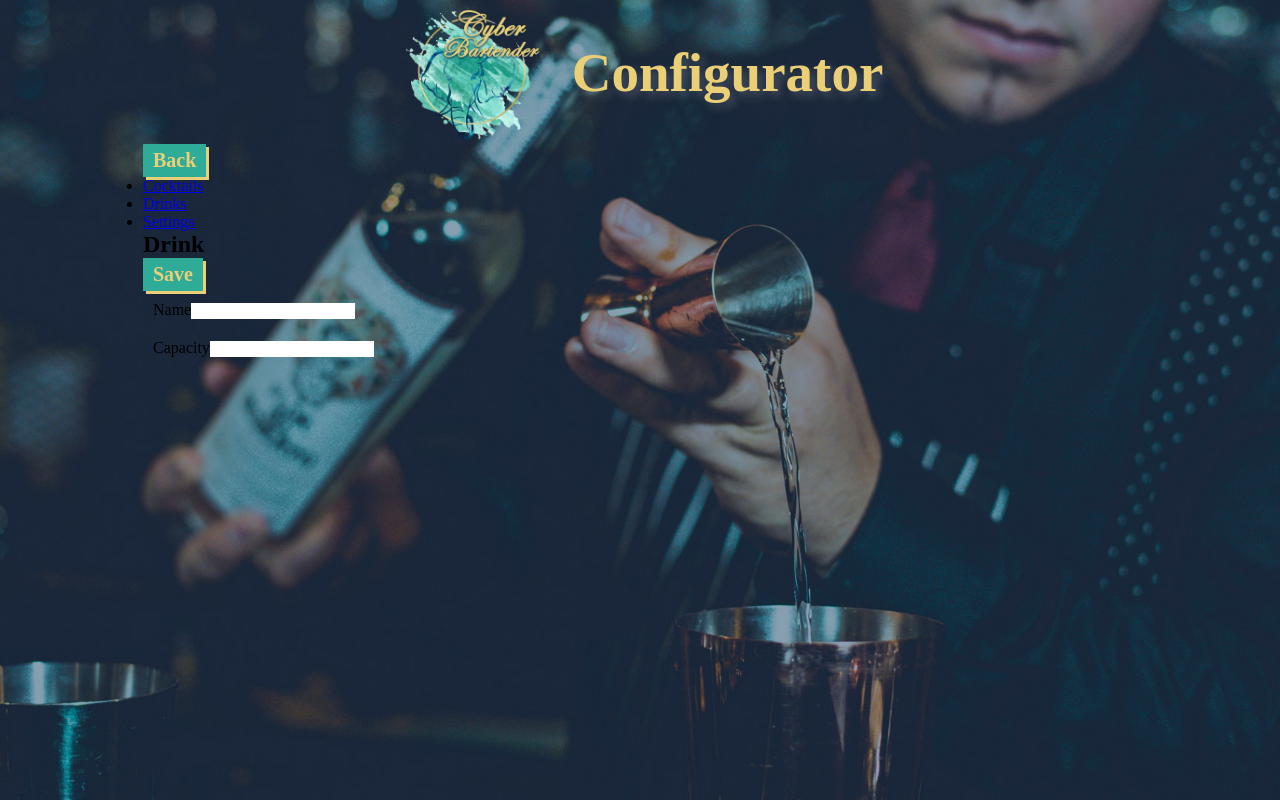
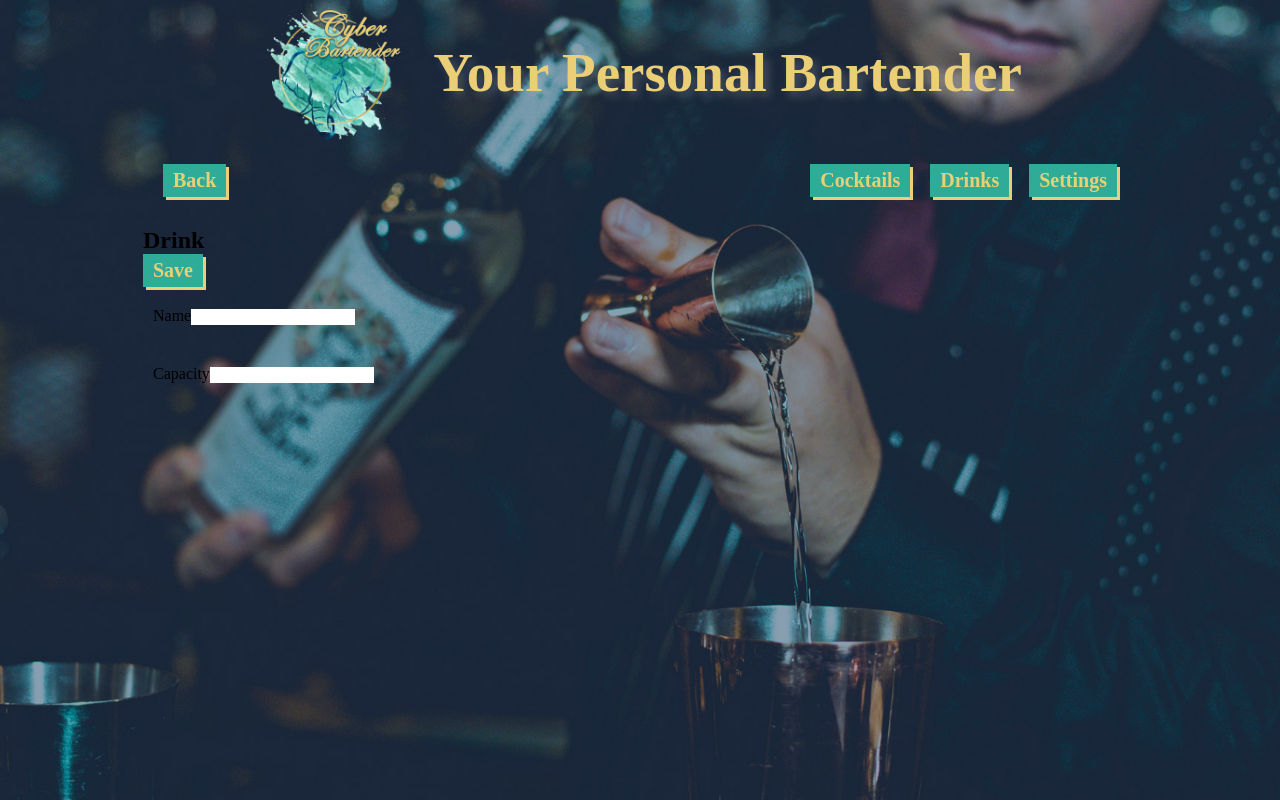
Before and after one commit to serioga-ninja/hakaton-cyber-barmen, an Angular app in the folder projects/Client/: page /admin/drink in a window 1280 px wide. Built offline with nearby package versions, Linux system fonts and the light colour scheme; a web font is replaced by a local one.

Commit message:
Add config page and angular material

```diff
--- a/projects/Client/package.json
+++ b/projects/Client/package.json
@@ -12,10 +12,12 @@
   "private": true,
   "dependencies": {
     "@angular/animations": "~11.0.1",
+    "@angular/cdk": "^11.0.1",
     "@angular/common": "~11.0.1",
     "@angular/compiler": "~11.0.1",
     "@angular/core": "~11.0.1",
     "@angular/forms": "~11.0.1",
+    "@angular/material": "^11.0.1",
     "@angular/platform-browser": "~11.0.1",
     "@angular/platform-browser-dynamic": "~11.0.1",
     "@angular/router": "~11.0.1",
--- a/projects/Client/src/app/admin-page/admin-page.component.html
+++ b/projects/Client/src/app/admin-page/admin-page.component.html
@@ -1,13 +1,11 @@
-<app-logo [title]="'Configurator'"></app-logo>
+<app-logo [title]="'Your Personal Bartender'"></app-logo>
 
-<div class="top-menu">
+<div class="menu">
   <button (click)="back()">Back</button>
   <nav>
-    <ul>
-      <li><a [routerLink]="'cocktails'">Cocktails</a></li>
-      <li><a [routerLink]="'drinks'">Drinks</a></li>
-      <li><a [routerLink]="'config'">Settings</a></li>
-    </ul>
+    <button [routerLink]="'cocktails'">Cocktails</button>
+    <button [routerLink]="'drinks'">Drinks</button>
+    <button [routerLink]="'config'">Settings</button>
   </nav>
 </div>
 <router-outlet></router-outlet>
--- a/projects/Client/src/app/admin-page/admin-page.component.scss
+++ b/projects/Client/src/app/admin-page/admin-page.component.scss
@@ -0,0 +1,9 @@
+.menu {
+  display: flex;
+  justify-content: space-between;
+  margin: 10px 10px 20px;
+
+  button {
+    margin: 10px;
+  }
+}
--- a/projects/Client/src/app/api.service.ts
+++ b/projects/Client/src/app/api.service.ts
@@ -1,13 +1,16 @@
 import { HttpClient } from '@angular/common/http';
 import { Injectable } from '@angular/core';
 import { Observable, of } from 'rxjs';
-import { ICocktail, IDrink, ILoginBody } from './models';
+import { ICocktail, IConfigPipe, IDrink, ILoginBody } from './models';
+
+const baseAPI = 'http://localhost:3000/api/';
 
 const apiUrls = {
   login: '',
-  cocktails: 'http://localhost:3000/api/cocktails',
-  drinks: 'http://localhost:3000/api/drinks',
-  cookCocktail: 'http://localhost:3000/api/orders'
+  config: `${baseAPI}config`,
+  cocktails: `${baseAPI}cocktails`,
+  drinks: `${baseAPI}drinks`,
+  cookCocktail: `${baseAPI}orders`,
 }
 
 @Injectable({
@@ -30,8 +33,14 @@ export class ApiService {
     return this.httpClient.post(apiUrls.cookCocktail, {cocktailId: cocktail.id});
   }
 
+  getConfig() {
+    return this.httpClient.get<IConfigPipe[]>(apiUrls.config);
+  }
+  setConfig(body: IConfigPipe[]) {
+    return this.httpClient.put<IConfigPipe[]>(apiUrls.config, body);
+  }
+
   getCocktails(): Observable<ICocktail[]> {
-
     return this.httpClient.get<ICocktail[]>(apiUrls.cocktails);
   }
 
--- a/projects/Client/src/app/config/config.component.html
+++ b/projects/Client/src/app/config/config.component.html
@@ -1,13 +1,18 @@
-<h2>Config</h2>
+<div class="section">
+  <h2>Config</h2>
 
-<div class="row">
-  <button (click)="save()">Save</button>
+  <div class="row">
+    <button (click)="save()">Save</button>
+  </div>
+
+  <ul class="list">
+    <li  class="list__item" *ngFor="let item of items; index as i;">
+      <mat-label>Pipe {{1+i}}</mat-label>
+      <mat-select [(value)]="item.drinkId">
+        <mat-option *ngFor="let option of drinks" [value]="option.id">
+          {{option.name}}
+        </mat-option>
+      </mat-select>
+    </li>
+  </ul>
 </div>
-
-<ol>
-  <li *ngFor="let item of items; index as i;" class="row">
-    <select name="pipe-{{i}}" id="pipe-{{i}}" [(ngModel)]="items[i]">
-      <option *ngFor="let drink of drinks" [ngValue]="drink.id" [selected]="items[i] === drink.id ? 'selected' : ''">{{drink.name}} - {{items[i]}}</option>
-    </select>
-  </li>
-</ol>
--- a/projects/Client/src/app/config/config.component.ts
+++ b/projects/Client/src/app/config/config.component.ts
@@ -1,6 +1,6 @@
 import { Component, OnInit } from '@angular/core';
 import { ApiService } from '../api.service';
-import { IDrink } from '../models';
+import { IConfigPipe, IDrink } from '../models';
 
 @Component({
   selector: 'app-config',
@@ -8,7 +8,7 @@ import { IDrink } from '../models';
   styleUrls: ['./config.component.scss']
 })
 export class ConfigComponent implements OnInit {
-  public items: string[] = new Array(4);;
+  public items: IConfigPipe[] = [];
   public drinks: IDrink[];
 
   constructor(
@@ -16,13 +16,28 @@ export class ConfigComponent implements OnInit {
   ) { }
 
   ngOnInit(): void {
+    for (let i = 0; i < 6; i++) {
+      this.items.push(
+        {
+          drinkId: '',
+          id: i
+        });
+    }
+
+    console.log(this.items);
+    this.api.getConfig().subscribe(data => {
+      if (data && data.length) {
+        this.items = data;
+      }
+    });
+
     this.api.getDrinks().subscribe(data => {
       this.drinks = data;
     });
   }
 
   save() {
-
+    console.log(this.items);
+    this.api.setConfig(this.items);
   }
-
 }
--- a/projects/Client/src/app/logo/logo.component.scss
+++ b/projects/Client/src/app/logo/logo.component.scss
@@ -1,7 +1,5 @@
 .logo {
-  display: flex;
-  justify-content: center;
-  align-items: center;
+  text-align: center;
 
   img {
     width: 150px;
@@ -9,8 +7,28 @@
 
   h1 {
     color: #eacf77;
-    font-size: 55px;
+    font-size: 25px;
     text-shadow: 5px 5px 10px rgba(255, 255, 255, .2);
     margin-left: 25px;
   }
 }
+
+@media (min-width: 620px) {
+  .logo {
+    display: flex;
+    justify-content: center;
+    align-items: center;
+
+    h1 {
+      font-size: 35px;
+    }
+  }
+}
+
+@media (min-width: 1024px) {
+  .logo {
+    h1 {
+      font-size: 55px;
+    }
+  }
+}
--- a/projects/Client/src/index.html
+++ b/projects/Client/src/index.html
@@ -6,6 +6,8 @@
   <base href="/">
   <meta name="viewport" content="width=device-width, initial-scale=1">
   <link rel="icon" type="image/x-icon" href="assets/images/favicon.png">
+  <link href="https://fonts.googleapis.com/css?family=Roboto:300,400,500&display=swap" rel="stylesheet">
+  <link href="https://fonts.googleapis.com/icon?family=Material+Icons" rel="stylesheet">
 </head>
 <body>
   <div class="container">
--- a/projects/Client/src/styles.scss
+++ b/projects/Client/src/styles.scss
@@ -1,5 +1,74 @@
 /* You can add global styles to this file, and also import other style files */
 @import url('https://fonts.googleapis.com/css2?family=Texturina:wght@100;400;700&display=swap');
+// @import '~@angular/material/prebuilt-themes/deeppurple-amber.css';
+
+@import '~@angular/material/theming';
+// Plus imports for other components in your app.
+
+// Include the common styles for Angular Material. We include this here so that you only
+// have to load a single css file for Angular Material in your app.
+// Be sure that you only ever include this mixin once!
+@include mat-core();
+
+$bartender: (
+  50: #e8eaf6,
+  100: #c5cae9,
+  200: #9fa8da,
+  300: #7986cb,
+  400: #5c6bc0,
+  500: #3f51b5,
+  600: #3949ab,
+  700: #303f9f,
+  800: #283593,
+  900: #1a237e,
+  A100: #8c9eff,
+  A200: #536dfe,
+  A400: #3d5afe,
+  A700: #304ffe,
+  contrast: (
+    50: $dark-primary-text,
+    100: $dark-primary-text,
+    200: $dark-primary-text,
+    300: $light-primary-text,
+    400: $light-primary-text,
+    500: $light-primary-text,
+    600: $light-primary-text,
+    700: $light-primary-text,
+    800: $light-primary-text,
+    900: $light-primary-text,
+    A100: $dark-primary-text,
+    A200: $light-primary-text,
+    A400: $light-primary-text,
+    A700: $light-primary-text,
+  )
+);
+
+// Define the palettes for your theme using the Material Design palettes available in palette.scss
+// (imported above). For each palette, you can optionally specify a default, lighter, and darker
+// hue. Available color palettes: https://material.io/design/color/
+$candy-app-primary: mat-palette($bartender);
+$candy-app-accent:  mat-palette($mat-teal, A200, A100, A400);
+
+// The warn palette is optional (defaults to red).
+$candy-app-warn:    mat-palette($mat-red);
+
+// Create the theme object. A theme consists of configurations for individual
+// theming systems such as `color` or `typography`.
+$candy-app-theme: mat-light-theme((
+  color: (
+    primary: $candy-app-primary,
+    accent: $candy-app-accent,
+    warn: $candy-app-warn,
+  )
+));
+
+// Include theme styles for core and each component used in your app.
+// Alternatively, you can import and @include the theme mixins for each component
+// that you are using.
+@include angular-material-theme($candy-app-theme);
+
+
+
 
 * {
     margin: 0;
@@ -41,6 +110,15 @@ body {
     position: relative;
 }
 
+.section {
+  background-color: rgba(255, 255, 255, 0.6);
+  max-width: 1024px;
+  min-width: 320px;
+  padding: 0 15px;
+  margin: 0 auto;
+  position: relative;
+}
+
 button {
   display: inline-block;
   background: #2eac97;
@@ -60,5 +138,15 @@ button {
 }
 
 .row {
-  padding: 10px;
+  padding: 20px 10px;
 }
+
+
+.list {
+  margin: 20px;
+  list-style: none;
+
+  .list__item {
+    margin: 20px 0;
+  }
+}
--- a/projects/Client/tsconfig.json
+++ b/projects/Client/tsconfig.json
@@ -10,7 +10,7 @@
     "experimentalDecorators": true,
     "moduleResolution": "node",
     "importHelpers": true,
-    "target": "es2015",
+    "target": "es2018",
     "module": "es2020",
     "lib": [
       "es2018",
```
Also changed, not shown: projects/Client/src/app/app.module.ts (+12 -1 lines), projects/Client/src/app/models.ts (+6 -1 lines), 1 other file (tests, documents, lock files or other folders).
